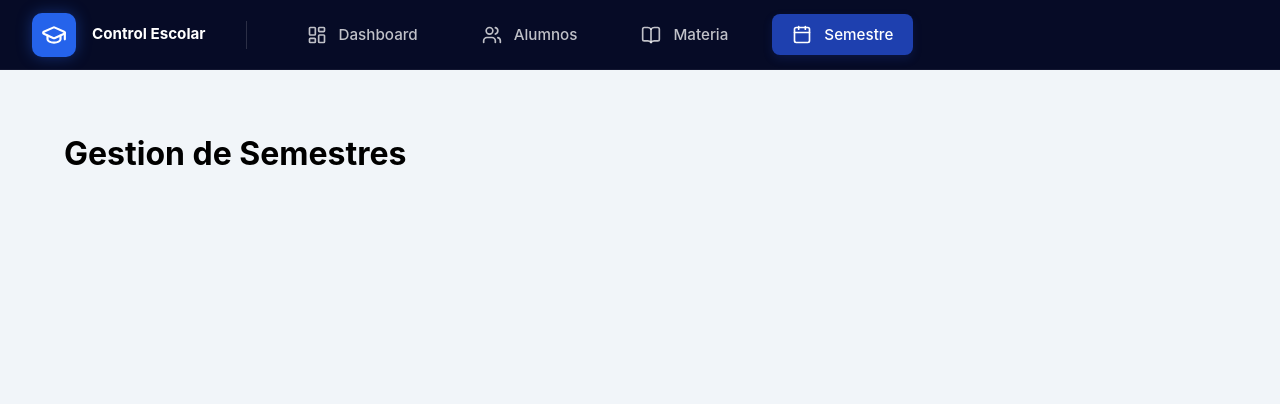
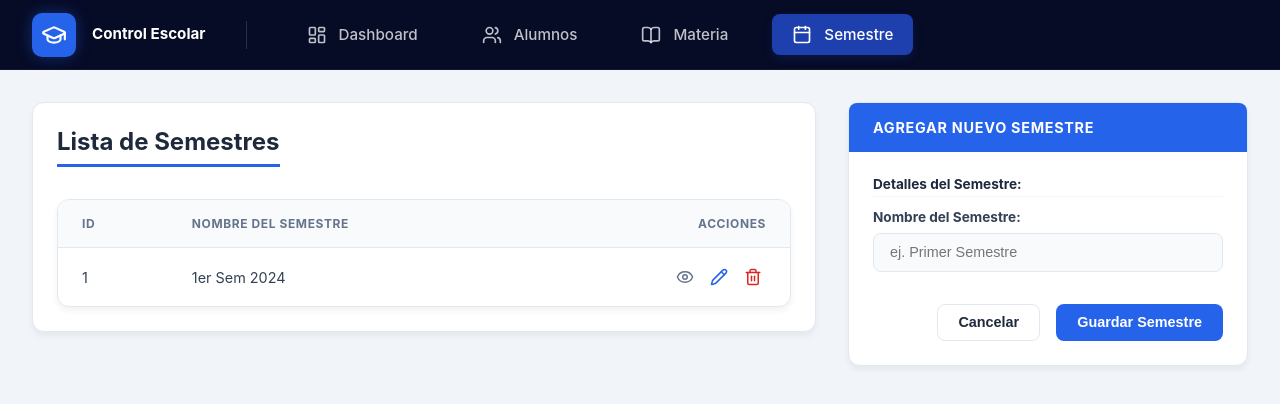
Before and after one commit to CuevasErik-dev/ConsumoApi-React, a React (Vite) app: page /semestre in a window 1280 px wide. Shown: the top 404 px of the page. Built offline with nearby package versions, Linux system fonts and the light colour scheme.

Commit message:
Desarrollo de vista de semestre (CRUD y lista semestre)

```diff
--- a/src/pages/semestre/SemestrePage.jsx
+++ b/src/pages/semestre/SemestrePage.jsx
@@ -1,9 +1,107 @@
-import React from 'react';
+import React, { useState } from 'react';
+import { useForm } from 'react-hook-form';
+import { zodResolver } from '@hookform/resolvers/zod';
+import * as z from 'zod';
+import { toast } from 'react-hot-toast';
+import { Eye, Pencil, Trash2 } from 'lucide-react';
+
+import Tabla from '../../components/reutilizables/Tabla';
+import Boton from '../../components/reutilizables/Boton';
+import Modal from '../../components/reutilizables/Modal';
+
+const semestreSchema = z.object({
+  nombre: z.string()
+    .min(3, 'Nombre muy corto')
+    .max(25, 'Máximo 15 caracteres'),
+});
 
 const SemestrePage = () => {
+  const [semestres, setSemestres] = useState([
+    { id: 1, nombre: '1er Sem 2024' },
+  ]);
+
+  const [editingId, setEditingId] = useState(null);
+  const [selectedSemestre, setSelectedSemestre] = useState(null);
+  const [isModalOpen, setIsModalOpen] = useState(false);
+
+  const { register, handleSubmit, reset, setValue, formState: { errors } } = useForm({
+    resolver: zodResolver(semestreSchema),
+    defaultValues: { nombre: '' }
+  });
+
+  const onSubmit = (data) => {
+    if (editingId) {
+      setSemestres(semestres.map(s => s.id === editingId ? { ...data, id: editingId } : s));
+      toast.success('Semestre actualizado');
+      setEditingId(null);
+    } else {
+      setSemestres([...semestres, { ...data, id: Date.now() }]);
+      toast.success('Semestre guardado');
+    }
+    reset();
+  };
+
+  const handleEdit = (semestre) => {
+    setEditingId(semestre.id);
+    setValue('nombre', semestre.nombre);
+  };
+
+  const handleDelete = (id) => {
+    if (window.confirm('¿Desea eliminar este semestre?')) {
+      setSemestres(semestres.filter(s => s.id !== id));
+      toast.success('Semestre eliminado');
+    }
+  };
+
+  const verDetalles = (semestre) => {
+    setSelectedSemestre(semestre);
+    setIsModalOpen(true);
+  };
+
+  const columnas = [
+    { key: 'id', label: 'ID' },
+    { key: 'nombre', label: 'Nombre del Semestre' },
+  ];
+
   return (
-    <div style={{ padding: '2rem' }}>
-      <h1>Gestion de Semestres</h1>
+    <div className="alumnos-layout">
+      <div className="page-card">
+        <div className="page-header"><h2>Lista de Semestres</h2></div>
+        <Tabla columnas={columnas} datos={semestres} acciones={(semestre) => (
+          <>
+            <button className="icon-btn text-slate-600" onClick={() => verDetalles(semestre)}><Eye size={18} /></button>
+            <button className="icon-btn text-blue-600" onClick={() => handleEdit(semestre)}><Pencil size={18} /></button>
+            <button className="icon-btn text-red-600" onClick={() => handleDelete(semestre.id)}><Trash2 size={18} /></button>
+          </>
+        )} />
+      </div>
+
+      <div className="page-card">
+        <div className="form-header">{editingId ? 'Editar Semestre' : 'Agregar Nuevo Semestre'}</div>
+        <form onSubmit={handleSubmit(onSubmit)}>
+          <p className="form-section-title">Detalles del Semestre:</p>
+          <div className="form-group">
+            <label>Nombre del Semestre:</label>
+            <input type="text" maxLength={25} className={`input-base ${errors.nombre ? 'input-error' : ''}`}
+              placeholder="ej. Primer Semestre" {...register('nombre')} />
+            {errors.nombre && <span className="error-message">{errors.nombre.message}</span>}
+          </div>
+
+          <div className="form-actions">
+            <Boton variante="secondary" onClick={() => { setEditingId(null); reset(); }}>Cancelar</Boton>
+            <Boton type="submit">{editingId ? 'Actualizar Semestre' : 'Guardar Semestre'}</Boton>
+          </div>
+        </form>
+      </div>
+
+      <Modal isOpen={isModalOpen} onClose={() => setIsModalOpen(false)} titulo="Detalles del Semestre">
+        {selectedSemestre && (
+          <div className="alumno-details">
+            <div className="detail-row"><span className="detail-label">ID:</span><span className="detail-value">{selectedSemestre.id}</span></div>
+            <div className="detail-row"><span className="detail-label">Nombre:</span><span className="detail-value">{selectedSemestre.nombre}</span></div>
+          </div>
+        )}
+      </Modal>
     </div>
   );
 };
```
